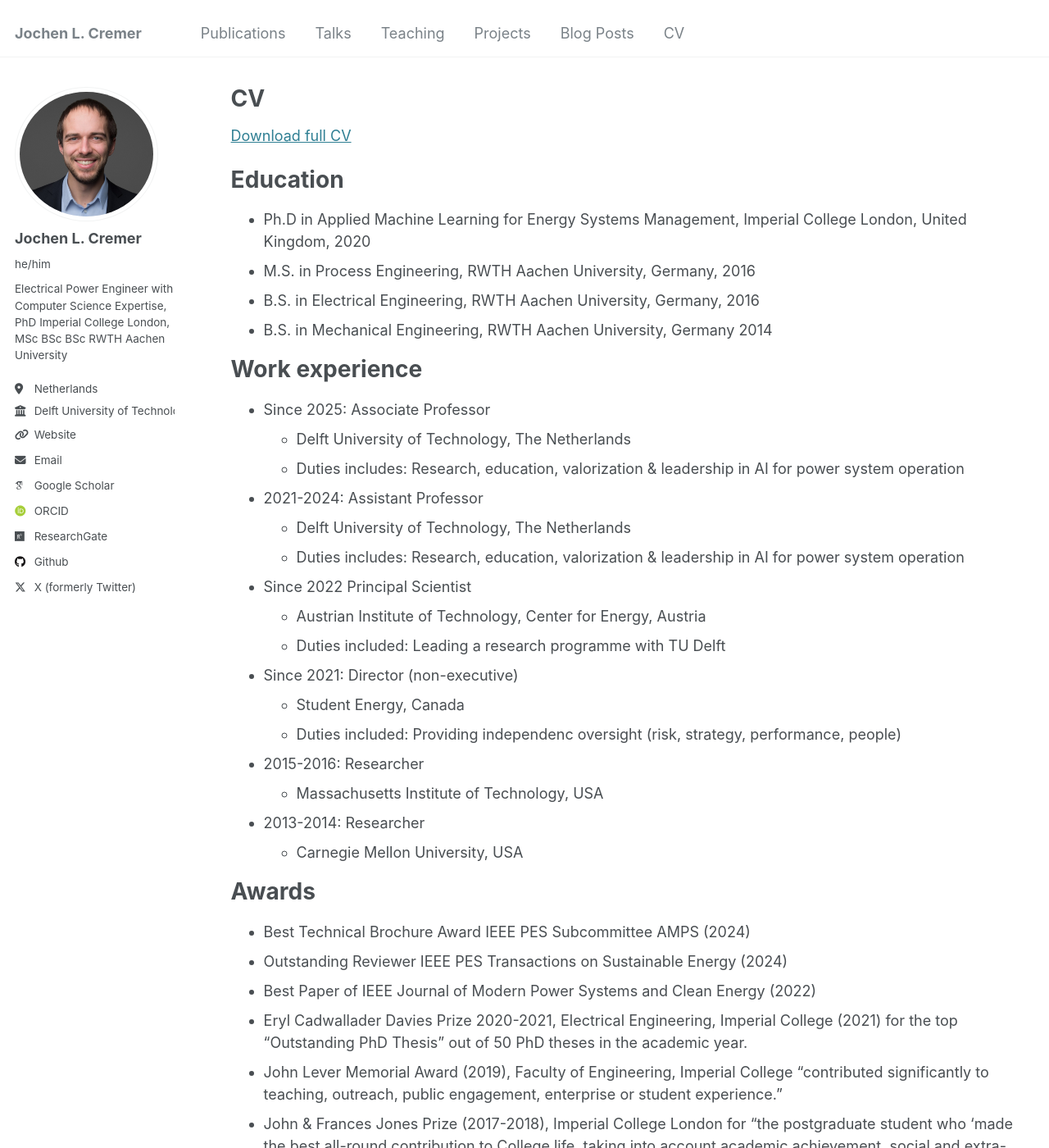
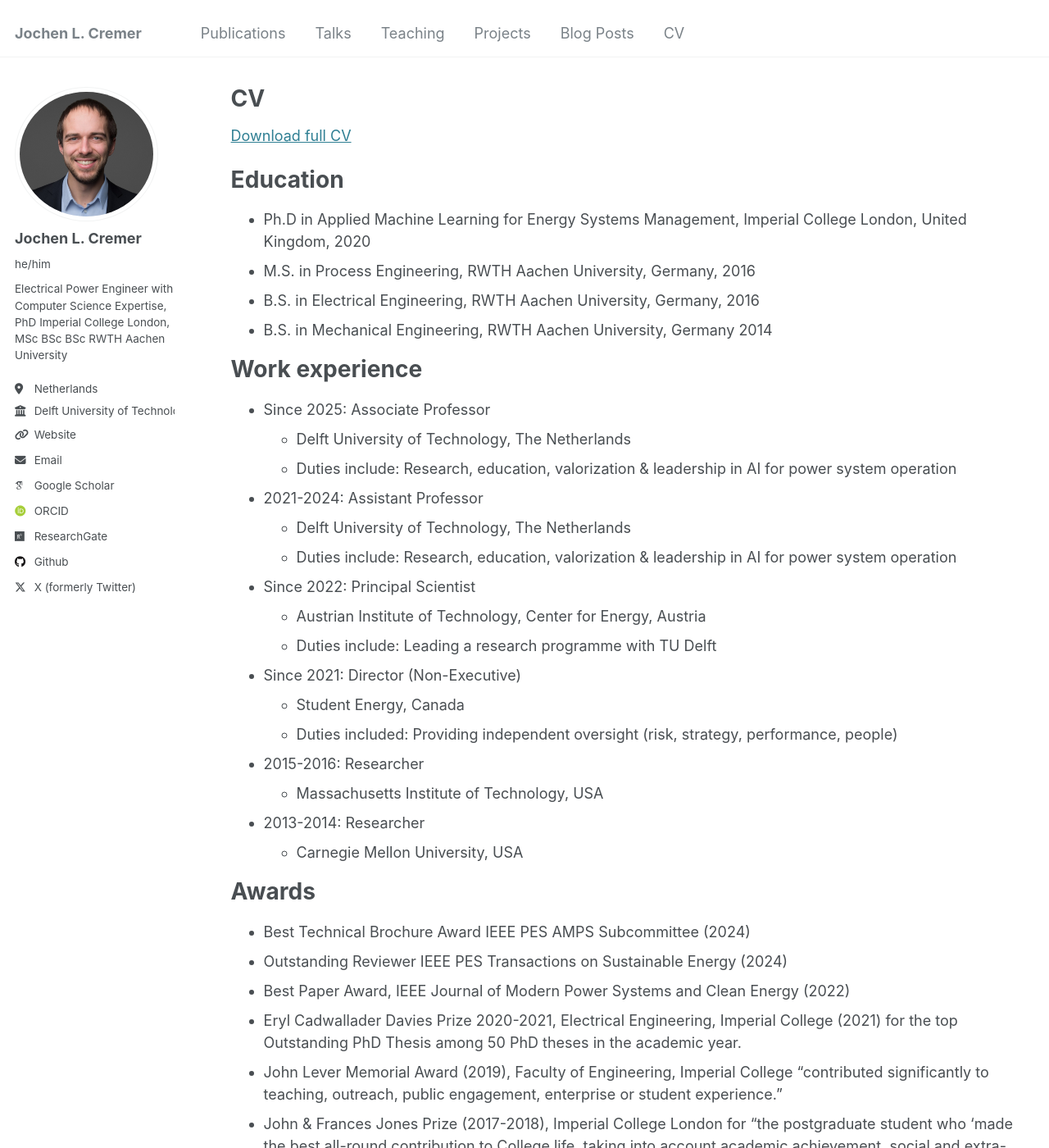
Before and after one commit to JochenC/JochenC.github.io, a Jekyll site: the page built from _pages/cv.md, in a window 1280 px wide and 1400 px high. Shown: the whole window at 82% size. Built offline with Jekyll 4.4.1, drawn with Linux system fonts in a browser that asks for light colours; some web fonts are replaced; some of the changed text lies outside the part shown.

Commit message:
Update cv.md

```diff
--- a/_pages/cv.md
+++ b/_pages/cv.md
@@ -20,19 +20,19 @@ Work experience
 ======
 * Since 2025: Associate Professor
   * Delft University of Technology, The Netherlands
-  * Duties includes: Research, education, valorization & leadership in AI for power system operation
+  * Duties include: Research, education, valorization & leadership in AI for power system operation
 
 * 2021-2024: Assistant Professor
   * Delft University of Technology, The Netherlands
-  * Duties includes: Research, education, valorization & leadership in AI for power system operation
+  * Duties include: Research, education, valorization & leadership in AI for power system operation
 
-* Since 2022 Principal Scientist
+* Since 2022: Principal Scientist
   * Austrian Institute of Technology, Center for Energy, Austria
-  * Duties included: Leading a research programme with TU Delft
+  * Duties include: Leading a research programme with TU Delft
 
-* Since 2021: Director (non-executive)
+* Since 2021: Director (Non-Executive)
   * Student Energy, Canada
-  * Duties included: Providing independenc oversight (risk, strategy, performance, people)
+  * Duties included: Providing independent oversight (risk, strategy, performance, people)
 
 * 2015-2016: Researcher
   * Massachusetts Institute of Technology, USA
@@ -42,10 +42,10 @@ Work experience
 
 Awards
 ======
-- Best Technical Brochure Award IEEE PES Subcommittee AMPS (2024)
+- Best Technical Brochure Award IEEE PES AMPS Subcommittee (2024)
 - Outstanding Reviewer IEEE PES Transactions on Sustainable Energy (2024)
--	Best Paper of IEEE Journal of Modern Power Systems and Clean Energy (2022)
--	Eryl Cadwallader Davies Prize 2020-2021, Electrical Engineering, Imperial College (2021) for the top “Outstanding PhD Thesis” out of 50 PhD theses in the academic year.
+-	Best Paper Award, IEEE Journal of Modern Power Systems and Clean Energy (2022)
+-	Eryl Cadwallader Davies Prize 2020-2021, Electrical Engineering, Imperial College (2021) for the top Outstanding PhD Thesis among 50 PhD theses in the academic year.
 - John Lever Memorial Award (2019), Faculty of Engineering, Imperial College
 “contributed significantly to teaching, outreach, public engagement, enterprise or student experience.”
 - John & Frances Jones Prize (2017-2018), Imperial College London for	“the postgraduate student who ‘made the best all-round contribution to College life, taking into account academic achievement, social and extra-curricular activities, for the academic year in question”
@@ -82,14 +82,14 @@ Editorial and reviewer service
 - Technical program committee 12th DACH+ Energy Informatics Conference, Lugano, Switzerland, 2024
 - Technical program committee 15th ACM International Conference on Future and Sustainable Energy Systems (ACM e-Energy), Singapore, 2024
 - Guest editor for a special issue on “Big Data Analytics: Moving towards applications to maintain the secure operation of carbon-neutral power grids” IEEE Open Access Journal of Power and Energy, 2024
-- Guest editor for a special issue on “explainable AI for smart grid” for IEEE Journal of Emerging and Selected Topics in Industrial Electronics, 2023
+- Guest editor for a special issue on “Explainable AI for Smart Grids” for IEEE Journal of Emerging and Selected Topics in Industrial Electronics, 2023
 - Technical program committee IEEE ISGT Europe, Novi Sad, Serbia, 2022
 - Guest editor for a special issue on “Applications of machine learning and statistical methods for dynamic security assessment on transmission systems”, Sustainable Energy, Grids and Networks, 2018
 - Reviewer of around 100+ IEEE Transactions on Power Systems, IEEE Transactions on Smart Grid, IEEE Transactions on Sustainable Energy, IEEE Transactions on Energy Markets, Policy, and Regulation, International Journal of Electrical Power & Energy Systems, Electrical Power Systems Research
 
 Service and leadership
 ======
-- Co-Organiser 14. (Hybrid) Symposium Communications for Energy System (COMFOREN), Vienna, 09/2024
+- Co-Organizer, 14th (Hybrid) Symposium on Communications for Energy Systems (COMFOREN), Vienna, 09/2024
 - Organiser workshop for industry, “AI use cases for distribution networks”, Alliander, 05/2024
 - Moderator Symposium “Wide area monitoring, and data-driven aspects for the future power system” Inauguration of Prof. Marjan Popov, Delft, 03/2024
 - Moderator panel “Roadmap of Innovating with AI for Distribution Grids”, IEEE PES ISGT Europe 2023, Grenoble France
```
Also changed, not shown: other parts of _pages/cv.md (+3 -3 lines).
